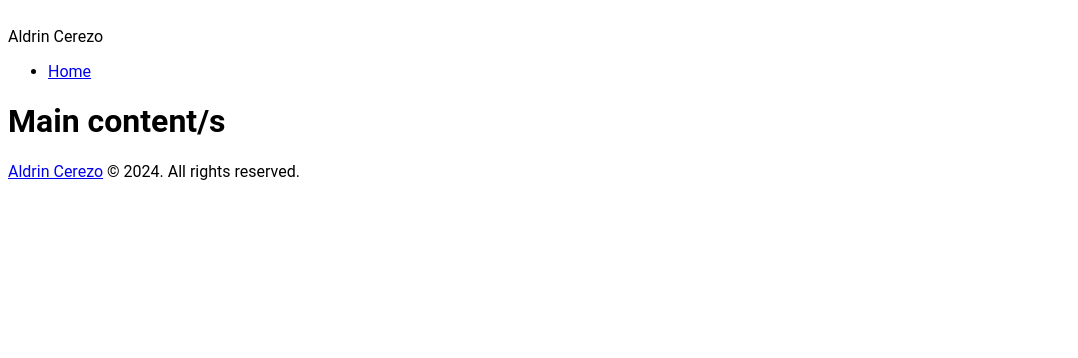
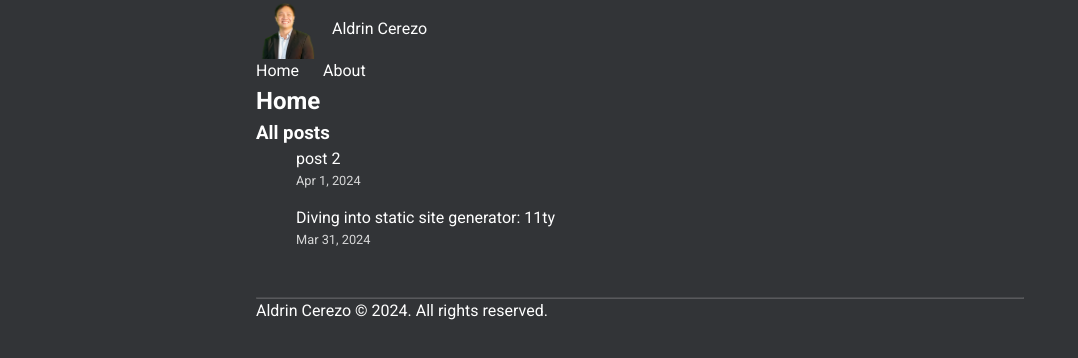
Before and after one commit to cerezoar/aldrin-cerezo-blog, an Eleventy site: page src/index.html in a window 1280 px wide. Shown: the whole page, without its empty margins (0-1078 px from the left). Built offline with nearby package versions, Linux system fonts and the light colour scheme; Eleventy itself is replaced by a stand-in of ours; files that its build step writes are made by us from their sources; files whose address does not match are found by name.

Commit message:
simple working blog

```diff
--- /dev/null
+++ b/src/_includes/content-list.html
@@ -0,0 +1,8 @@
+<ul>
+    {%- for post in collections.post | reverse -%}
+    <div class="post-wrapper">
+        <li class="post-title"><a href="{{ post.url }}">{{ post.data.title }}</a></li>
+        <li class="post-date">{{ post.date | postDate }}</li>
+    </div>
+    {%- endfor -%}
+</ul>
--- a/src/_includes/footer.html
+++ b/src/_includes/footer.html
@@ -1 +1,2 @@
+<hr>
 <p><a href="/">Aldrin Cerezo</a> &copy; 2024. All rights reserved.</p>
--- a/src/_includes/header.html
+++ b/src/_includes/header.html
@@ -1,9 +1,10 @@
-<img src="" alt="">
-<div class="title">
-    <div class="logo">Aldrin Cerezo</div>
-    <nav>
-        <ul>
-            <li><a href="/">Home</a></li>
-        </ul>
-    </nav>
+<div class="header-profile">
+    <img src="/assets/images/aldrin.png" alt="">
+    <a href="/">Aldrin Cerezo</a>
 </div>
+<nav>
+    <ul>
+        <li><a href="/">Home</a></li>
+        <li><a href="/about">About</a></li>
+    </ul>
+</nav>
--- a/src/_includes/layouts/base.html
+++ b/src/_includes/layouts/base-home.html
@@ -5,7 +5,7 @@
     <meta charset="UTF-8">
     <meta name="viewport" content="width=device-width, initial-scale=1.0">
     <link rel="stylesheet" href="/css/global.css">
-    <title>Document | Title </title>
+    <title>Aldrin Cerezo | {{title}} </title>
 </head>
 
 <body>
@@ -13,7 +13,9 @@
         {% include "header.html" %}
     </header>
     <main>
-        <h1>Main content/s</h1>
+        {{ content | safe }}
+        {% include "content-list.html" %}
+
     </main>
     <footer>
         {% include "footer.html" %}
--- a/src/css/global.css
+++ b/src/css/global.css
@@ -1,7 +1,75 @@
 @import url('https://fonts.googleapis.com/css2?family=Handlee&display=swap');
-@import url('https://fonts.googleapis.com/css2?family=Roboto:ital,wght@0,100;0,300;0,400;0,500;0,700;0,900;1,100;1,300;1,400;1,500;1,700;1,900&display=swap')
+@import url('https://fonts.googleapis.com/css2?family=Roboto:ital,wght@0,100;0,300;0,400;0,500;0,700;0,900;1,100;1,300;1,400;1,500;1,700;1,900&display=swap');
 @import url('/reset.css');
-
+/* global */
 body {
     font-family: 'Roboto', Arial, Helvetica, sans-serif;
+    background-color: #323437;
+    color: white;
 }
+
+a {
+    text-decoration: none;
+    color: white;
+}
+
+a:hover {
+    color: #e2b714;
+}
+
+/* Header */
+header {
+    max-width: 768px;
+    margin-inline: auto;
+}
+.header-profile {
+    display: flex;
+    align-items: center;
+    gap: 1rem;
+}
+header img {
+    width: 60px;
+}
+
+header ul {
+    display: flex;
+    justify-content: start;
+    gap: 1.5rem;
+    padding: 0;
+}
+li {
+    list-style-type: none;
+    text-decoration: none;
+    color: white;
+}
+
+
+
+/* main */
+main {
+    max-width: 768px;
+    margin-inline: auto;
+}
+
+main ul {
+    display: flex;
+    flex-direction: column;
+    gap: 1rem;
+}
+
+.post-wrapper .post-date {
+    opacity: 0.8;
+    font-size: 0.8rem;
+}
+
+
+/* footer */
+footer {
+    max-width: 768px;
+    margin-inline: auto;
+    margin-top: 3rem;
+}
+
+footer hr {
+    opacity: 0.2;
+}
--- a/src/index.html
+++ b/src/index.html
@@ -1,5 +1,7 @@
 ---
-layout: layouts/base.html
+layout: layouts/base-home.html
+title: Home
 ---
 
-<h1>Home page</h1>
+<h2>{{title}}</h2>
+<h3>All posts</h3>
```
Also changed, not shown: src/_includes/layouts/base-about.html (added, +24 -0 lines), src/_includes/layouts/single-post.html (added, +23 -0 lines), src/about.html (added, +12 -0 lines), src/blog/post-1.md (added, +10 -0 lines), src/blog/post-2.md (added, +8 -0 lines), .eleventy.js, src/assets/images/aldrin.png (added).
